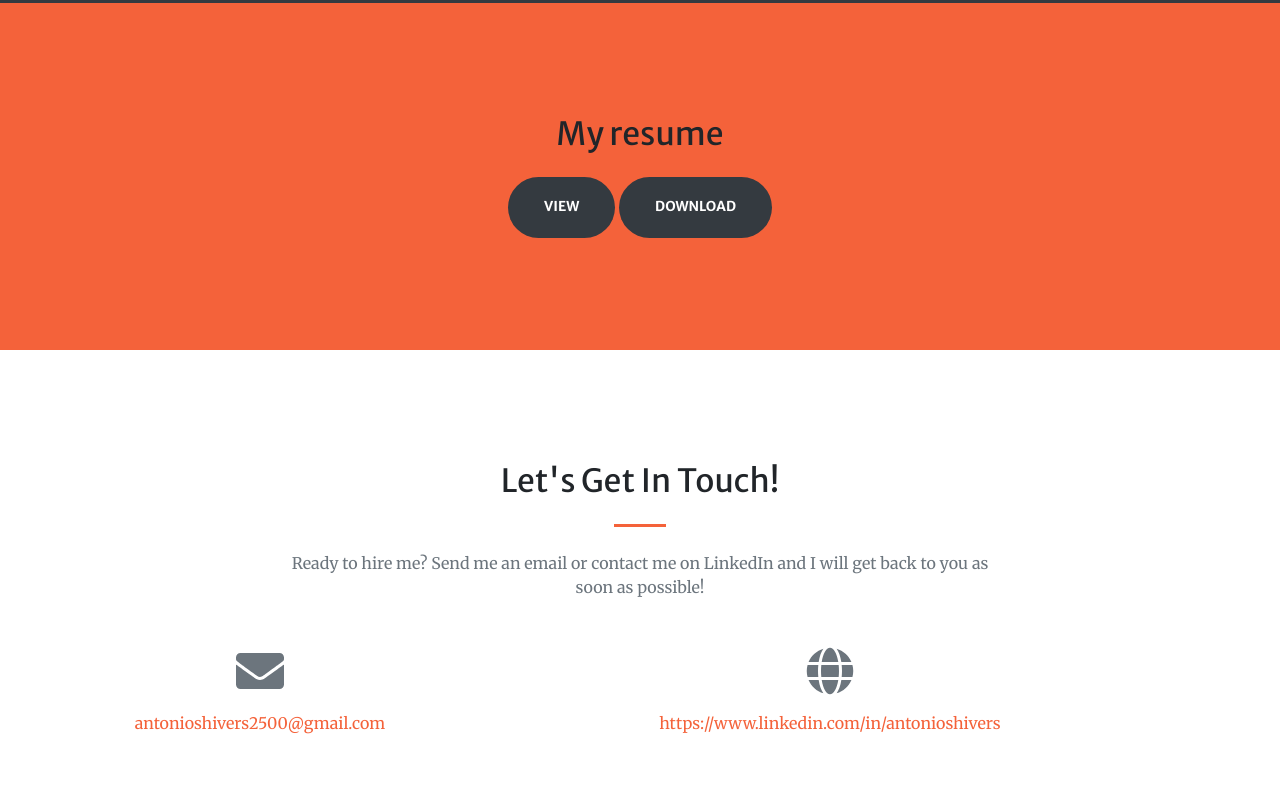
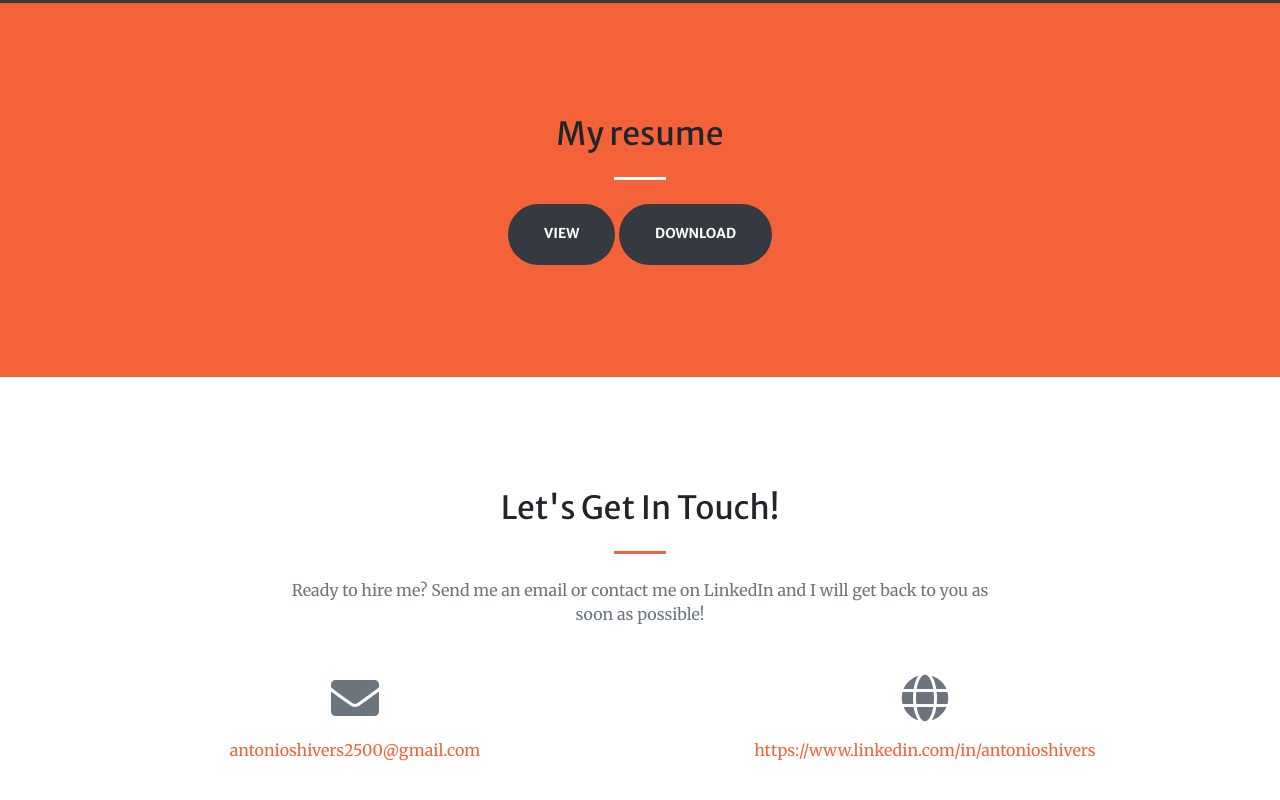
Before and after one commit to gitlep1/gitlep1.github.io, a website: page index.html in a window 1280 px wide. Shown: the part 3459-4259 px from the top of the page. Drawn offline with nearby package versions, Linux system fonts and the light colour scheme; files whose address does not match are found by name.

Commit message:
changed spacing between contact me links

```diff
--- a/index.html
+++ b/index.html
@@ -183,6 +183,7 @@
       <section class="page-section bg-primary text-black">
          <div class="container text-center">
             <h2 class="mb-4">My resume</h2>
+            <hr class="divider light my-4" />
             <button type="button" class="btn btn-dark btn-xl" data-toggle="modal" data-target="#viewModalCenter">View</button>
             <!-- Modal -->
             <div class="modal fade" id="viewModalCenter" tabindex="-1" role="dialog" aria-labelledby="viewModalCenterTitle" aria-hidden="true">
@@ -333,11 +334,11 @@
                </div>
             </div>
             <div class="row">
-               <div class="col-lg-4 mr-auto text-center">
+               <div class="col-lg-6 mr-auto text-center">
                   <i class="fas fa-envelope fa-3x mb-3 text-muted"></i>
                   <!-- Make sure to change the email address in BOTH the anchor text and the link target below!--><a class="d-block" href="mailto:antonioshivers2500@gmail.com">antonioshivers2500@gmail.com</a>
                </div>
-               <div class="col-lg-5 mr-auto text-center">
+               <div class="col-lg-6 mr-auto text-center">
                   <i class="fas fa-globe fa-3x mb-3 text-muted"></i>
                   <a class="d-block" href="https://www.linkedin.com/in/antonioshivers/" target="_blank">https://www.linkedin.com/in/antonioshivers</a>
                </div>
```
